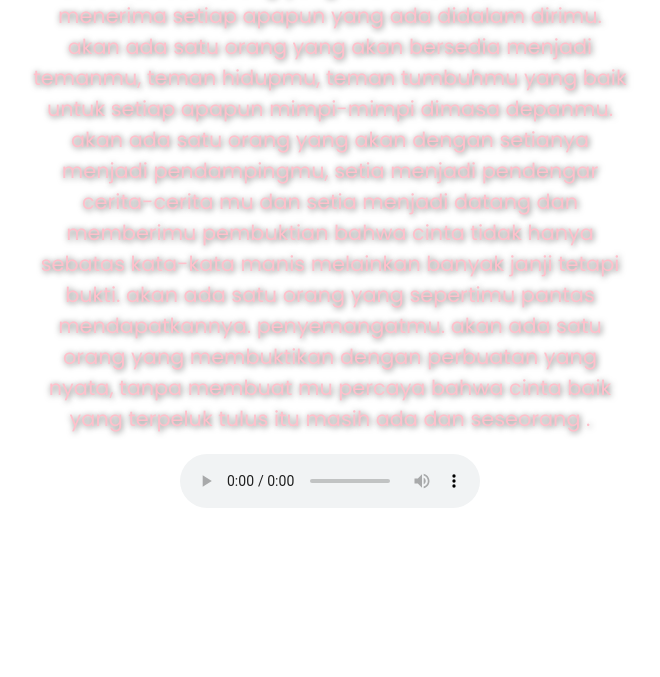
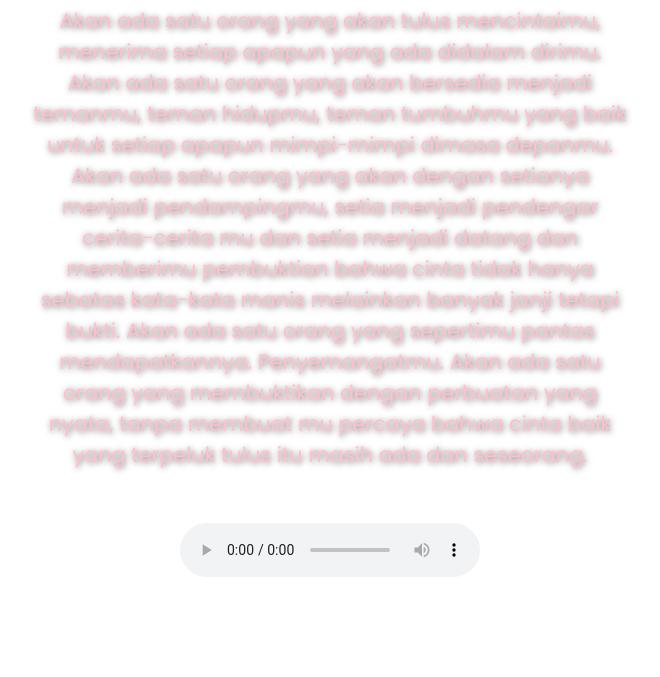
Before and after one commit to Naufaldy/kaciw, a plain HTML site: page index.html in a window 1280 px wide. Shown: the part 228-905 px from the top of the page, without its empty margins (310-970 px from the left). Before the commit the page ends 800 px from the top, so only its background shows below. Drawn offline with Linux system fonts and the light colour scheme.

Commit message:
Update index.html

```diff
--- a/index.html
+++ b/index.html
@@ -5,20 +5,24 @@
   <title>HAIIIII 💖</title>
   <link href="https://fonts.googleapis.com/css2?family=Poppins:wght@400;700&display=swap" rel="stylesheet">
   <style>
-    body {
+    html, body {
       margin: 0;
       padding: 0;
+      min-height: 100vh;
+      font-family: 'Poppins', sans-serif;
+      color: pink;
+      text-shadow: 1px 1px 6px rgba(0,0,0,0.6);
       background-image: url('romantis.jpg');
       background-size: cover;
       background-position: center;
-      height: 100vh;
+      background-attachment: fixed;
+    }
+
+    .container {
       display: flex;
-      justify-content: center;
+      flex-direction: column;
       align-items: center;
-      flex-direction: column;
-      font-family: 'Poppins', sans-serif;
-      color: pink;
-      text-shadow: 1px 1px 6px rgba(0,0,0,0.6);
+      padding: 100px 20px;
     }
 
     h1 {
@@ -33,8 +37,11 @@
       font-weight: 400;
       max-width: 600px;
       text-align: center;
-      padding: 0 20px;
       animation: fadeIn 3s ease-in-out forwards;
+    }
+
+    audio {
+      margin-top: 2rem;
     }
 
     @keyframes fadeIn {
@@ -44,16 +51,19 @@
   </style>
 </head>
 <body>
-  <h1>Hai, RATUUUU 🌷</h1>
-  <p>akan ada satu orang yang akan tulus mencintaimu, menerima setiap apapun yang ada didalam dirimu.
-    akan ada satu orang yang akan bersedia menjadi temanmu, teman hidupmu, teman tumbuhmu yang baik untuk setiap apapun mimpi-mimpi dimasa depanmu. akan ada satu orang yang akan dengan setianya menjadi pendampingmu, setia menjadi pendengar cerita-cerita mu dan setia menjadi datang dan memberimu pembuktian bahwa cinta tidak hanya sebatas kata-kata manis melainkan banyak janji tetapi bukti. akan ada satu orang yang sepertimu pantas mendapatkannya.
-    penyemangatmu. akan ada satu orang yang
-    membuktikan dengan perbuatan yang nyata, tanpa
-    membuat mu percaya bahwa cinta baik yang
-    terpeluk tulus itu masih ada dan seseorang .</p>
-
-  <audio autoplay loop controls>  <source src="ha.mp3" type="audio/mpeg">
-    Browsermu tidak mendukung audio 💔
-  </audio>
+  <div class="container">
+    <h1>Hai, RATUUUU 🌷</h1>
+    <p>
+      Akan ada satu orang yang akan tulus mencintaimu, menerima setiap apapun yang ada didalam dirimu.
+      Akan ada satu orang yang akan bersedia menjadi temanmu, teman hidupmu, teman tumbuhmu yang baik untuk setiap apapun mimpi-mimpi dimasa depanmu.
+      Akan ada satu orang yang akan dengan setianya menjadi pendampingmu, setia menjadi pendengar cerita-cerita mu dan setia menjadi datang dan memberimu pembuktian bahwa cinta tidak hanya sebatas kata-kata manis melainkan banyak janji tetapi bukti.
+      Akan ada satu orang yang sepertimu pantas mendapatkannya.
+      Penyemangatmu. Akan ada satu orang yang membuktikan dengan perbuatan yang nyata, tanpa membuat mu percaya bahwa cinta baik yang terpeluk tulus itu masih ada dan seseorang.
+    </p>
+    <audio autoplay loop controls>
+      <source src="ha.mp3" type="audio/mpeg">
+      Browsermu tidak mendukung audio 💔
+    </audio>
+  </div>
 </body>
 </html>
```
